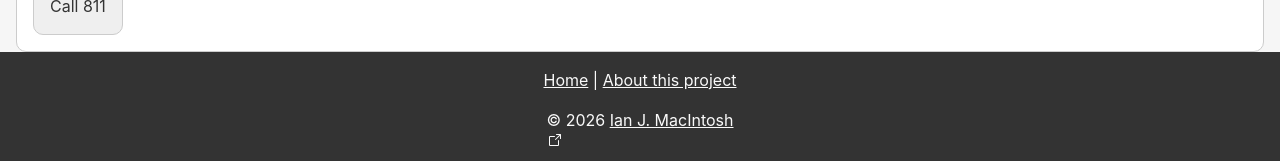
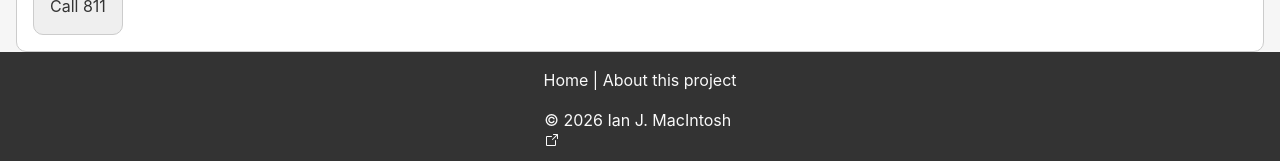
Before and after one commit to ianjmacintosh/emergencynumbers, a React (Vite) app: page /us/ in a window 1280 px wide. Shown: the part 7026-7187 px from the top of the page. Built offline with nearby package versions, Linux system fonts and the light colour scheme; no server answers.

Commit message:
Fix orphaned icon issue

```diff
--- a/src/components/TextLink/TextLink.module.css
+++ b/src/components/TextLink/TextLink.module.css
@@ -1,11 +1,14 @@
-.text-link,
-.text-link span {
-  transition: all 110ms;
+a {
+  text-decoration: none;
 }
-
-a.text-link:hover {
+a .link-text {
+  text-decoration: underline;
+}
+a:hover .link-text {
   color: black;
   background-color: yellow;
+  text-decoration: underline;
+  transition: all 110ms;
 }
 
 .text-link svg {
--- a/src/components/TextLink/TextLink.tsx
+++ b/src/components/TextLink/TextLink.tsx
@@ -25,14 +25,15 @@
       aria-current={alreadyOnLinkedPage}
     >
       {alreadyOnLinkedPage && <VisuallyHidden>Current page: </VisuallyHidden>}
-      <span>{children}</span>
+      <span className={styles.linkText}>{children}</span>
       {opensNewWindow && (
-        <>
+        <span style={{ whiteSpace: "nowrap" }}>
+          &nbsp;
           <ArrowSquareOutIcon
             className={styles.popoutIcon}
             alt="(opens in a new window)"
           />
-        </>
+        </span>
       )}
     </Tag>
   );
```
